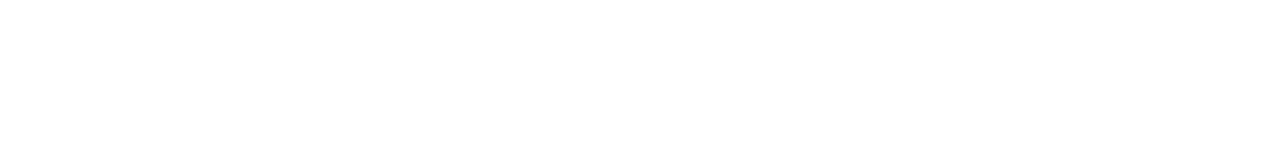
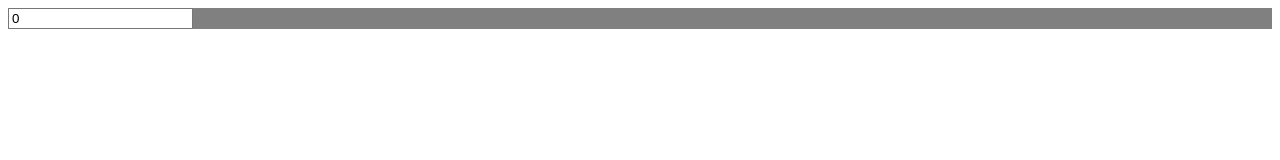
Before and after one commit to acciojob/calculator-Ashishkandpal, a website: page main.html in a window 1280 px wide. Drawn offline with Linux system fonts and the light colour scheme.

Commit message:
created a submission

```diff
--- a/main.html
+++ b/main.html
@@ -11,7 +11,7 @@
 	<div class="container">
 		<div class="cal">
 			<div class="input-screen">
-
+				<input type="text" value="0">
 			</div>
 		</div>
 	</div>
```
